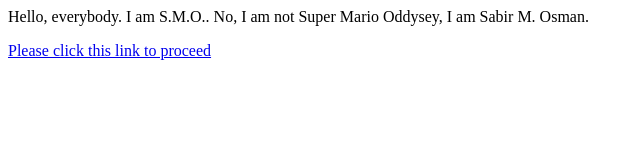
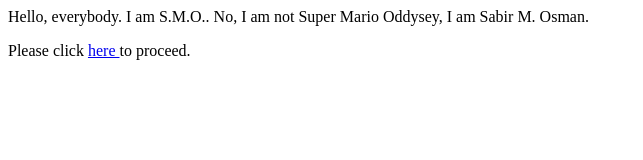
Before and after one commit to TitainiumTrubbish/titainiumtrubbish.github.io, a plain HTML site: page index.html in a window 1280 px wide. Shown: the whole page, without its empty margins (0-643 px from the left). Drawn offline with Linux system fonts and the light colour scheme.

Commit message:
Update index.html

```diff
--- a/index.html
+++ b/index.html
@@ -1,2 +1,2 @@
 <html>Hello, everybody. I am S.M.O.. No, I am not Super Mario Oddysey, I am Sabir M. Osman.
-  <p><a href="theyclicked.html">Please click this link to proceed</a></html></p>
+  <p> Please click <a href="theyclicked.html">here </a>to proceed.</html></p>
```
